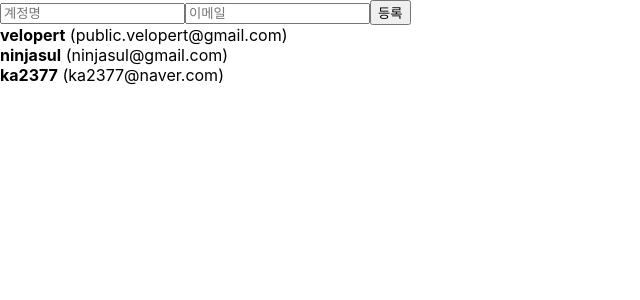
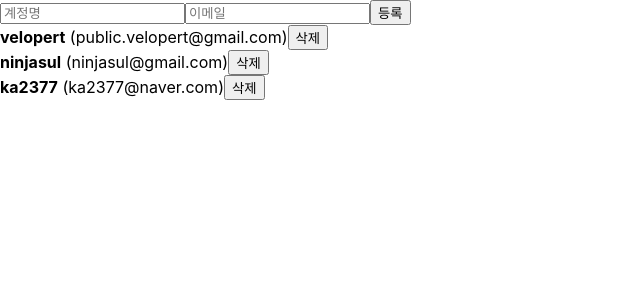
Before and after one commit to ninjasul/begin-react, a React (Create React App) app: page / in a window 1280 px wide. Shown: the top 300 px of the page, without its empty margins (0-640 px from the left). Built offline with nearby package versions, Linux system fonts and the light colour scheme.

Commit message:
배열 항목 삭제하기

```diff
--- a/src/App.js
+++ b/src/App.js
@@ -61,6 +61,10 @@
     nextId.current += 1;
   };
 
+  const onRemove = id => {
+    setUsers(users.filter(user => user.id !== id));
+  };
+
   return (
       <>
         <CreateUser
@@ -69,7 +73,10 @@
             onChange={onChange}
             onCreate={onCreate}
         />
-        <UserList users={users} />
+        <UserList
+            users={users}
+            onRemove={onRemove}
+        />
       </>
   );
 }
--- a/src/UserList.js
+++ b/src/UserList.js
@@ -1,14 +1,16 @@
 import React from 'react';
 
-function User({ user }) {
+function User({ user, onRemove }) {
+    const { username, email, id } = user;
     return (
         <div>
-            <b>{user.username}</b> <span>({user.email})</span>
+            <b>{username}</b> <span>({email})</span>
+            <button onClick={() => onRemove(id)}>삭제</button>
         </div>
     );
 }
 
-function UserList( {users} ) {
+function UserList( {users, onRemove} ) {
 
     return (
         <div>
@@ -17,7 +19,11 @@
                 // 객체 내에 key 로 삼을 만한 것이 없다면 차선으로 배열 index 값을 입력.
                 // 하지만 추천하지는 않음.
                 users.map(
-                    user => (<User user={user} key={user.id} />)
+                    user => (<User
+                                user={user}
+                                key={user.id}
+                                onRemove={onRemove}
+                             />)
                 )
             }
         </div>
```
